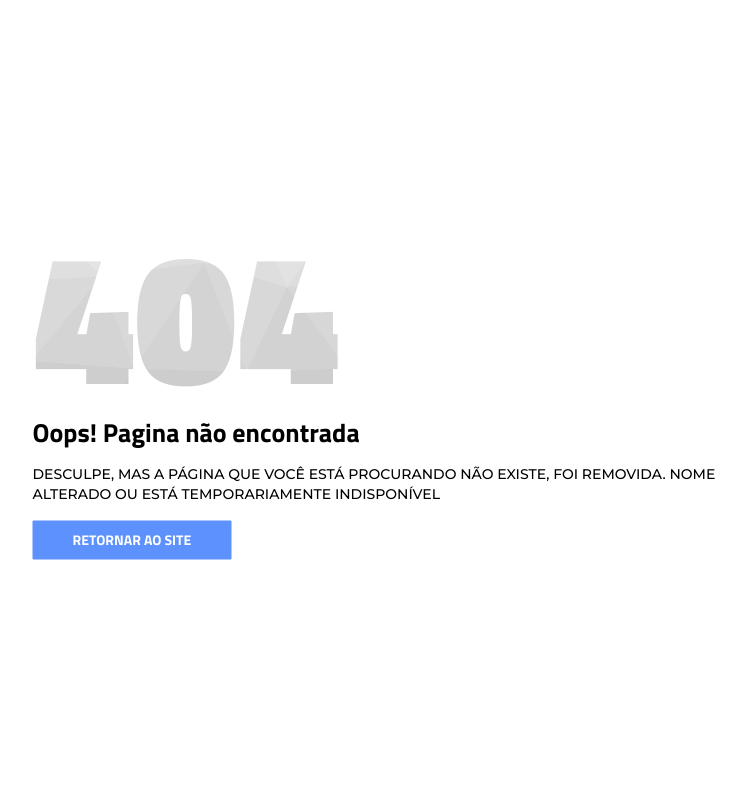
After one commit to ppcantidio/imoveis_natal_web, a Flask app: template templates/erro404.html in a window 1280 px wide. The commit adds this page. Shown: the whole page, without its empty margins (239-985 px from the left). Run offline with Flask 2, Linux system fonts and the light colour scheme; the template is opened without the code that fills it, so the values that code supplies are empty.

Commit message:
integrando e atualizando erros

```diff
--- a/app.py
+++ b/app.py
@@ -3,5 +3,7 @@ from flask import Flask
 app = Flask(__name__, static_folder='templates/static')
 
 from controllers.public import public_routes
+from controllers.home import home_routes
 
+app.register_blueprint(home_routes)
 app.register_blueprint(public_routes)
--- /dev/null
+++ b/templates/erro404.html
@@ -0,0 +1,43 @@
+<!DOCTYPE html>
+<html lang="en">
+
+<head>
+	<meta charset="utf-8">
+	<meta http-equiv="X-UA-Compatible" content="IE=edge">
+	<meta name="viewport" content="width=device-width, initial-scale=1">
+	<!-- The above 3 meta tags *must* come first in the head; any other head content must come *after* these tags -->
+
+	<title>404 HTML Template by Colorlib</title>
+
+	<!-- Google font -->
+	<link href="https://fonts.googleapis.com/css?family=Montserrat:500" rel="stylesheet">
+	<link href="https://fonts.googleapis.com/css?family=Titillium+Web:700,900" rel="stylesheet">
+
+	<!-- Custom stlylesheet -->
+	<link type="text/css" rel="stylesheet" href="../static/css/style_error.css" />
+
+	<!-- HTML5 shim and Respond.js for IE8 support of HTML5 elements and media queries -->
+	<!-- WARNING: Respond.js doesn't work if you view the page via file:// -->
+	<!--[if lt IE 9]>
+		  <script src="https://oss.maxcdn.com/html5shiv/3.7.3/html5shiv.min.js"></script>
+		  <script src="https://oss.maxcdn.com/respond/1.4.2/respond.min.js"></script>
+		<![endif]-->
+
+</head>
+
+<body>
+
+	<div id="notfound">
+		<div class="notfound">
+			<div class="notfound-404">
+				<h1>404</h1>
+			</div>
+			<h2>Oops! Pagina não encontrada</h2>
+			<p>Desculpe, mas a página que você está procurando não existe, foi removida. nome alterado ou está temporariamente indisponível</p>
+			<a href="#">Retornar ao site</a>
+		</div>
+	</div>
+
+</body><!-- This templates was made by Colorlib (https://colorlib.com) -->
+
+</html>
--- a/templates/static/css/index.css
+++ b/templates/static/css/index.css
@@ -158,7 +158,7 @@ header .navbar-brand{
 
 header .navbar-brand img{
     width: 100%;
-    max-width: 200px;
+    max-width: 80px;
 }
 
 
--- /dev/null
+++ b/templates/static/css/style_error.css
@@ -0,0 +1,96 @@
+* {
+  -webkit-box-sizing: border-box;
+          box-sizing: border-box;
+}
+
+body {
+  padding: 0;
+  margin: 0;
+}
+
+#notfound {
+  position: relative;
+  height: 100vh;
+}
+
+#notfound .notfound {
+  position: absolute;
+  left: 50%;
+  top: 50%;
+  -webkit-transform: translate(-50%, -50%);
+      -ms-transform: translate(-50%, -50%);
+          transform: translate(-50%, -50%);
+}
+
+.notfound {
+  max-width: 767px;
+  width: 100%;
+  line-height: 1.4;
+  padding: 0px 15px;
+}
+
+.notfound .notfound-404 {
+  position: relative;
+  height: 150px;
+  line-height: 150px;
+  margin-bottom: 25px;
+}
+
+.notfound .notfound-404 h1 {
+  font-family: 'Titillium Web', sans-serif;
+  font-size: 186px;
+  font-weight: 900;
+  margin: 0px;
+  text-transform: uppercase;
+  background: url('../img/text.png');
+  -webkit-background-clip: text;
+  -webkit-text-fill-color: transparent;
+  background-size: cover;
+  background-position: center;
+}
+
+.notfound h2 {
+  font-family: 'Titillium Web', sans-serif;
+  font-size: 26px;
+  font-weight: 700;
+  margin: 0;
+}
+
+.notfound p {
+  font-family: 'Montserrat', sans-serif;
+  font-size: 14px;
+  font-weight: 500;
+  margin-bottom: 0px;
+  text-transform: uppercase;
+}
+
+.notfound a {
+  font-family: 'Titillium Web', sans-serif;
+  display: inline-block;
+  text-transform: uppercase;
+  color: #fff;
+  text-decoration: none;
+  border: none;
+  background: #5c91fe;
+  padding: 10px 40px;
+  font-size: 14px;
+  font-weight: 700;
+  border-radius: 1px;
+  margin-top: 15px;
+  -webkit-transition: 0.2s all;
+  transition: 0.2s all;
+}
+
+.notfound a:hover {
+  opacity: 0.8;
+}
+
+@media only screen and (max-width: 767px) {
+  .notfound .notfound-404 {
+    height: 110px;
+    line-height: 110px;
+  }
+  .notfound .notfound-404 h1 {
+    font-size: 120px;
+  }
+}
```
Also changed, not shown: controllers/home.py (added, +28 -0 lines), controllers/public.py (+41 -2 lines), templates/components/footer.html (+4 -4 lines), templates/components/header.html (+6 -6 lines), templates/erro500.html (added, +42 -0 lines), templates/index.html (+28 -100 lines), templates/static/img/text.png (added).
